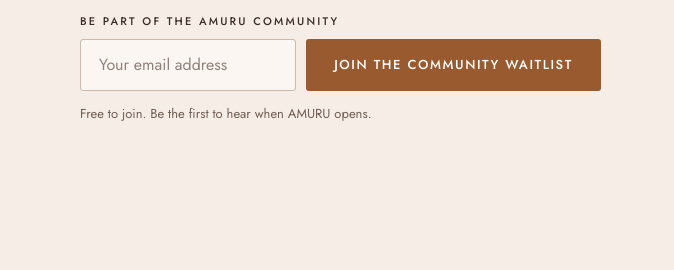
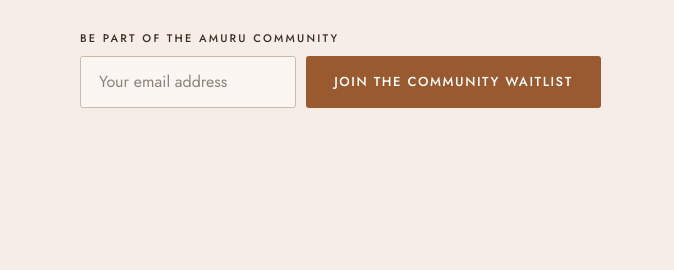
Before and after one commit to bingley-ai/lux-con-mafer, a plain HTML site: page index.html in a window 1280 px wide. Shown: the part 530-800 px from the top of the page, 0-674 px from the left. Drawn offline with Linux system fonts and the light colour scheme.

Commit message:
Remove 'Free to join' line from homepage hero
Co-Authored-By: Claude Opus 5.5 <noreply@anthropic.com>
Claude-Session: https://claude.ai/code/session_01Q68BjWFDyDSHyHZgopsCK4

```diff
--- a/index.html
+++ b/index.html
@@ -16,7 +16,6 @@
     <form class="signup" id="lista" method="post" action="https://docs.google.com/forms/d/e/1FAIpQLSfXtGnzMoglBGclzLk03h3wkVmcqxuoqThr8cAXqL5siRhx5w/formResponse?hl=en">
       <label for="email">Be part of the AMURU community</label>
       <div class="fields"><input id="email" type="email" name="entry.332548926" autocomplete="email" maxlength="254" placeholder="Your email address" aria-label="Your email address" required><button class="primary">Join the community waitlist</button></div>
-      <p class="note">Free to join. Be the first to hear when AMURU opens.</p>
     </form>
   </div>
 </section>
```
